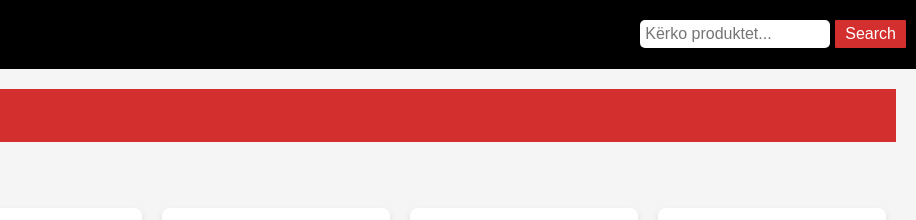
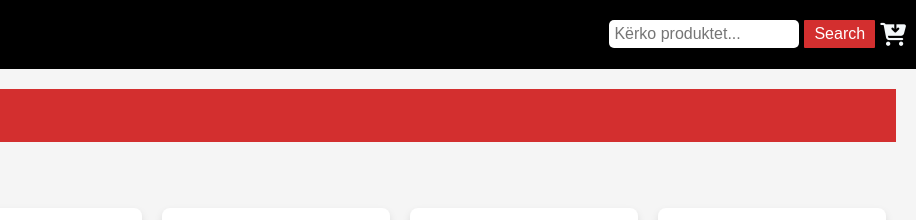
Before and after one commit to Programmer-7stack/bleart7, a plain HTML site: page index.html in a window 1280 px wide. Shown: the top 220 px of the page, 364-1280 px from the left. Drawn offline with Linux system fonts and the light colour scheme.

Commit message:
Add files via upload

```diff
--- a/index.html
+++ b/index.html
@@ -8,6 +8,7 @@
     <link rel="stylesheet" href="https://use.fontawesome.com/releases/v5.4.2/css/all.css">
     <link rel="stylesheet" href="https://cdnjs.cloudflare.com/ajax/libs/font-awesome/6.7.2/css/all.min.css" integrity="sha512-Evv84Mr4kqVGRNSgIGL/F/aIDqQb7xQ2vcrdIwxfjThSH8CSR7PBEakCr51Ck+w+/U6swU2Im1vVX0SVk9ABhg==" crossorigin="anonymous" referrerpolicy="no-referrer" />
 
+
 	<title>Bleart 7 - Website</title>
 </head>
 <body>
@@ -17,6 +18,7 @@
  <!-- Pjesa e siperme e faqes -->
 
 <header>
+
    <a href="#" class="logo" >
         <svg height="54.91272151156268" width="50" class="logo" style="cursor: pointer; overflow:visible; width: 340px;">
             <defs id="SvgjsDefs1001">
@@ -34,6 +36,7 @@
         <div class="search-bar">
             <input type="text" id="searchInput" placeholder="Kërko produktet..." >
             <button onclick="searchProducts()">Search</button>
+            <i class="fa-solid fa-cart-arrow-down" style="color: #f4f8fa; font-size: 23px;"></i>
         </div>
 
 </header>
```
